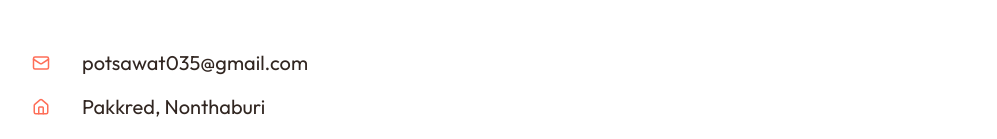
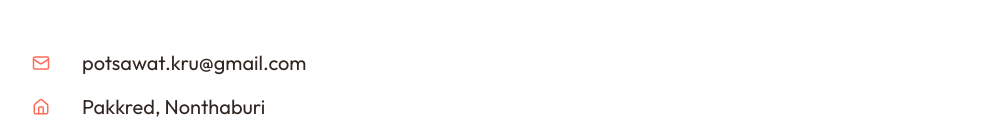
Before and after one commit to Potswt/Potswt-folio, a Next.js app: page /contact in a window 1280 px wide. Shown: the part 317-456 px from the top of the page, without its empty margins (128-1125 px from the left). Built offline with nearby package versions, Linux system fonts and the light colour scheme.

Commit message:
Update page.jsx

```diff
--- a/app/contact/page.jsx
+++ b/app/contact/page.jsx
@@ -27,7 +27,7 @@ const Contact = () => {
             {/* mail */}
             <div className="flex items-center gap-x-8">
               <MailIcon size={18} className="text-primary" />
-              <div>potsawat035@gmail.com</div>
+              <div>potsawat.kru@gmail.com</div>
             </div>
             {/* address */}
             <div className="flex items-center gap-x-8">
```
